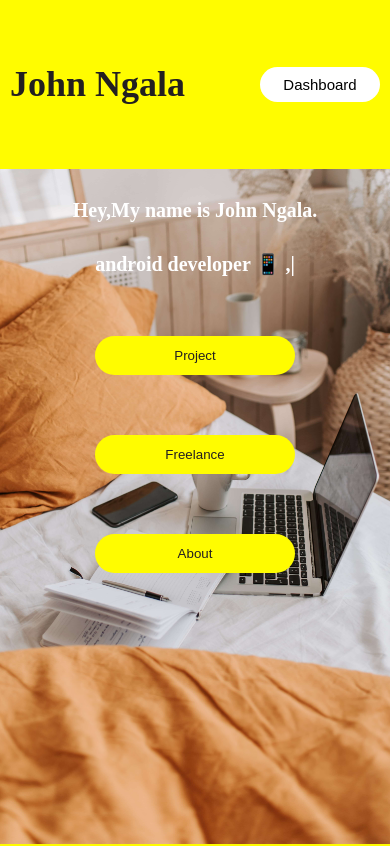
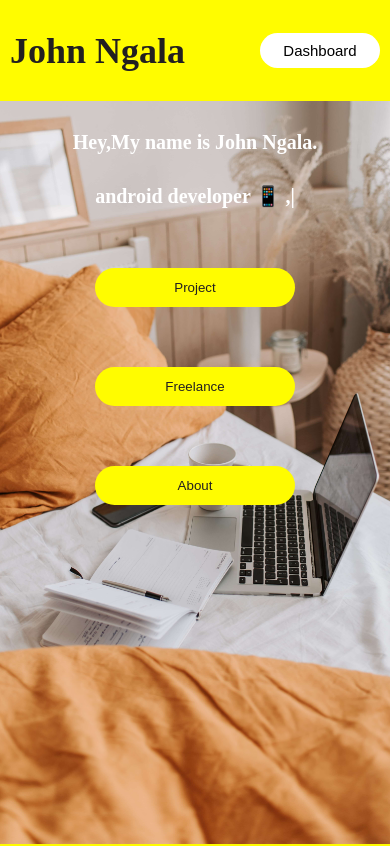
Before and after one commit to johnngala/portfolio_website, a React (Create React App) app in the folder frontend/: page / in a window 390 px wide. Shown: the top 846 px of the page. Built offline with nearby package versions, Linux system fonts and the light colour scheme; what react-alert-template-basic would draw is missing.

Commit message:
eighth commit

```diff
--- a/frontend/src/App.css
+++ b/frontend/src/App.css
@@ -762,7 +762,7 @@ textarea {
     display: flex;
     justify-content: space-between;
     align-items: center;
-    min-height: 20vh;
+    min-height: 12vh;
     background-color: rgb(255, 252, 0);
     font-size: 1.8rem;
     padding: 1rem;
```
